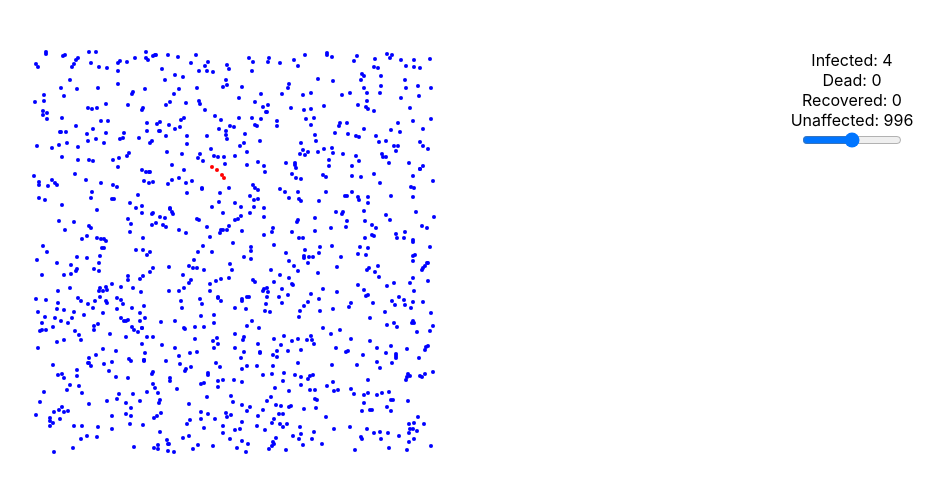
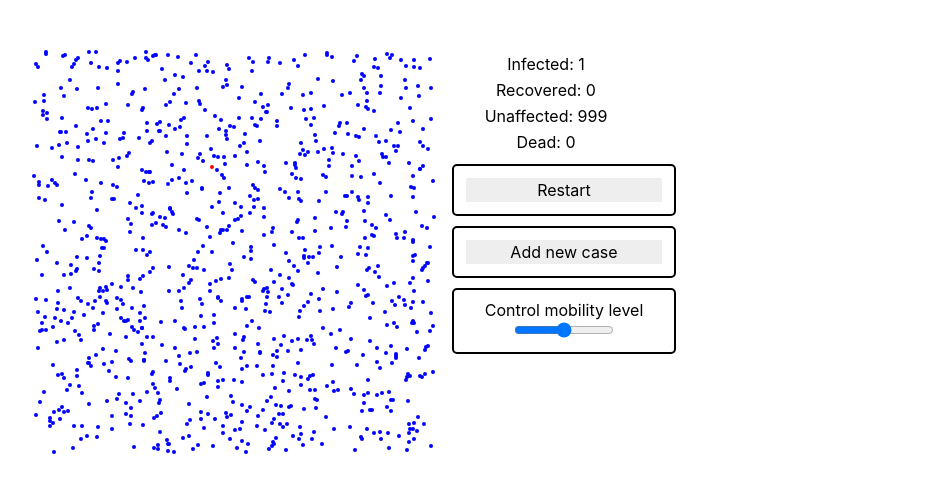
Before and after one commit to linamm/virussimulation, a React (Create React App) app: page / in a window 1280 px wide. Shown: the top 492 px of the page, without its empty margins (18-962 px from the left). Built offline with nearby package versions, Linux system fonts and the light colour scheme.

Commit message:
improve UI

```diff
--- a/src/App.js
+++ b/src/App.js
@@ -4,7 +4,7 @@ import Circle from './Circle';
 import { infectDots, moveDots, generateRandomDots, numberOfType } from './Data';
 import { WIDTH, HEIGHT, POPULATION_SIZE} from './Data';
 
-const INTERVAL = 200; //move interval in milli seconds
+const INTERVAL = 500; //move interval in milli seconds
 const MARGIN = 50;
 let mobility = 0.5; // Number between 0 - 1; 1 being very mobile. 0 is not moving at all.
 
@@ -14,8 +14,28 @@ const styles = {
   button: {
     margin: 10,
     padding: 10,
+    borderWidth: 5,
+    borderRadius: 5,
+    width: 200,
+    justifyContent: "center",
+    alignItems: "center",
     borderWidth: 2,
-    borderColor: 'grey'
+    borderStyle: 'solid',
+    borderColor: 'black',
+  },
+  label: {
+    margin: 2,
+    padding: 2,
+    width: 200,
+    display: "flex",
+    justifyContent: "center",
+    alignItems: "flex-start",
+    textAlign: 'center'
+  },
+  text: {
+    margin:2,
+    padding: 2,
+    backgroundColor: '#eeeeee'
   }
 }
 
@@ -30,14 +50,14 @@ function App() {
   let n = d.getTime();
   //console.log('Number of Infected is: ' + numOfInfected);
   const numberOfInfected = numberOfType(dots, 'red');
-  if ( numberOfInfected < dots.length && numberOfInfected !== 0) {
+ // if ( numberOfInfected < dots.length && numberOfInfected !== 0) {
     if (n > lastUpdate + INTERVAL && !stopped) {
       setLastUpdate(n);
       aTimer = setTimeout(()=> {
         const newDots = infectDots(moveDots(dots, mobility));
         setDots(newDots);
       }, INTERVAL);
-  }
+ // }
 }
 
   dots.forEach((dot) => {
@@ -54,12 +74,24 @@ function App() {
 
   const onRestart = () => {
     setDots(generateRandomDots(population, WIDTH, HEIGHT));
-    setStopped(false);
+    alert('Simulation Restarting');
   }
 
   const onMobilityChanged = (event) => {
     mobility = event.target.value;
   }
+
+  const onAddInfection = () => {
+    for(let i=0; i<dots.length; i++) {
+        if (dots[i].color === 'blue') {
+          dots[i].color = 'red';
+          dots[i].days = 0;
+          break;
+        }
+    }
+    setDots(dots);
+  };
+
 
   return (
     <div className="App">
@@ -68,11 +100,18 @@ function App() {
           {contents}
         </div>
         <div style={{marginTop: 50, marginLeft: 400 + 50 + 10}}>
-        <div>{'Infected: ' + numberOfType(dots, 'red') } </div>
-        <div>{'Dead: ' + numberOfType(dots, 'black')} </div>
-        <div>{'Recovered:  ' + numberOfType(dots, 'green') } </div>
-        <div>{'Unaffected: ' +numberOfType(dots, 'blue') } </div>
+        <div style={styles.label}>{'Infected: ' + numberOfType(dots, 'red') } </div>
+        <div style={styles.label}>{'Recovered: ' + numberOfType(dots, 'green') } </div>
+        <div style={styles.label}>{'Unaffected: ' +numberOfType(dots, 'blue') } </div>
+        <div style={styles.label}>{'Dead: ' + numberOfType(dots, 'black')} </div>
+
+       <div style={styles.button} onClick={onRestart}> <div style={styles.text}>Restart</div>  </div>
+        <div style={styles.button} onClick={onAddInfection}> <div style={styles.text}>Add new case</div> </div>
+
+        <div style={styles.button}>
+        <div> Control mobility level </div>
         <input id="typeinp" type="range" min="0" max="1" defaultValue="0.5" step="0.1" style={{width: 100}} onChange={onMobilityChanged}/>
+        </div>
 
         </div>
 
--- a/src/Data.js
+++ b/src/Data.js
@@ -1,16 +1,12 @@
 export const POPULATION_SIZE = 1000;
 export const WIDTH = 400;
 export const HEIGHT = 400;
-export const MINIMUM_DISTANCE = 20;
 
 const NUMBER_OF_DAYS_CURED = 14;
 const NUMBER_OF_DAYS_MIGHT_DIE = 5;
 const FATALITY_RATE = 0.05; // 5%;
-const MAX_MOVEMENT = 50;
-const ACTUAL_MOVE_FACTOR = MAX_MOVEMENT * WIDTH / POPULATION_SIZE;
-const ACTUAL_MINIMUM_DISTANCE = MINIMUM_DISTANCE * WIDTH / POPULATION_SIZE;
-
-
+const MAX_MOVEMENT = 20;
+const MINIMUM_DISTANCE = 5;
 
 function getRandomInt(max) {
   return Math.floor(Math.random() * Math.floor(max));
@@ -59,7 +55,7 @@ const distance = (dot1, dot2) => {
 
 export const moveDots = (dots, mobility) => {
   let newDots = [];
-  const move = mobility * ACTUAL_MOVE_FACTOR;
+  const move = mobility * MAX_MOVEMENT;
   dots.forEach((dot)=>{
     let newDot = {};
     let newX = getBoundedValue((dot.x + getRandomPlusMinusInt(move)), 0, WIDTH, move);
@@ -98,7 +94,7 @@ export const moveDots = (dots, mobility) => {
       newDots.forEach((j) => {// Enter a loop of check the distance with all other dots
           if(j.color === 'blue') {
            const dist = distance(i, j);
-            if ( dist < ACTUAL_MINIMUM_DISTANCE) {//i.e. check if other not already infected people has been in contact
+            if ( dist < MINIMUM_DISTANCE) {//i.e. check if other not already infected people has been in contact
               j.color = 'red'; //infected
               j.days = 1;
               //console.log('distance is : ' + dist + ' infected');
```
